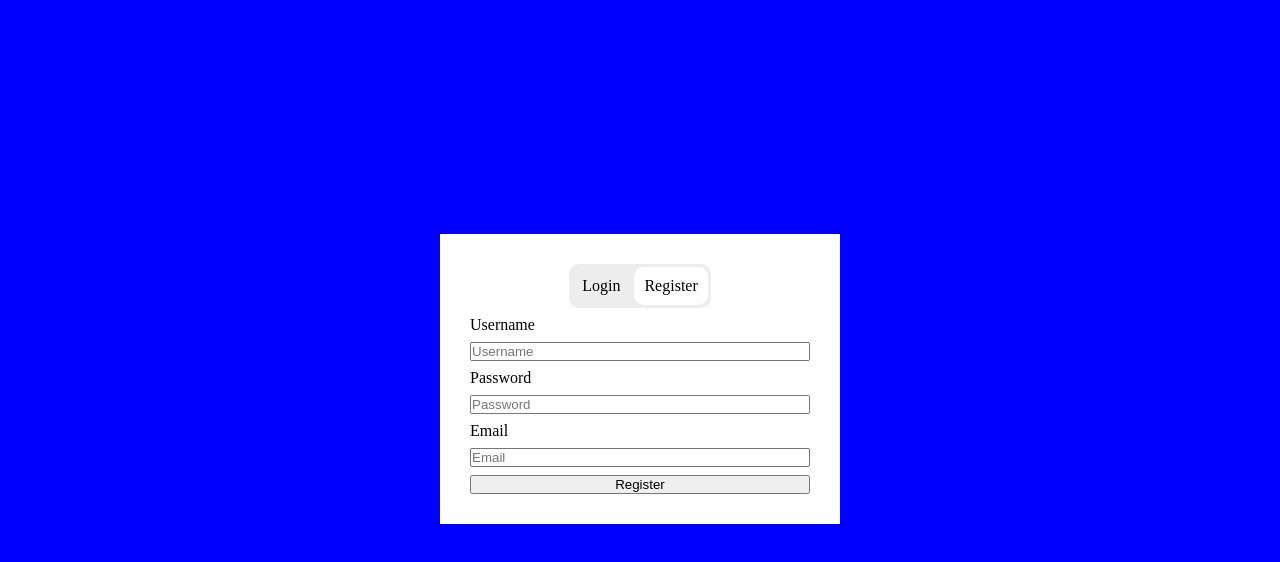
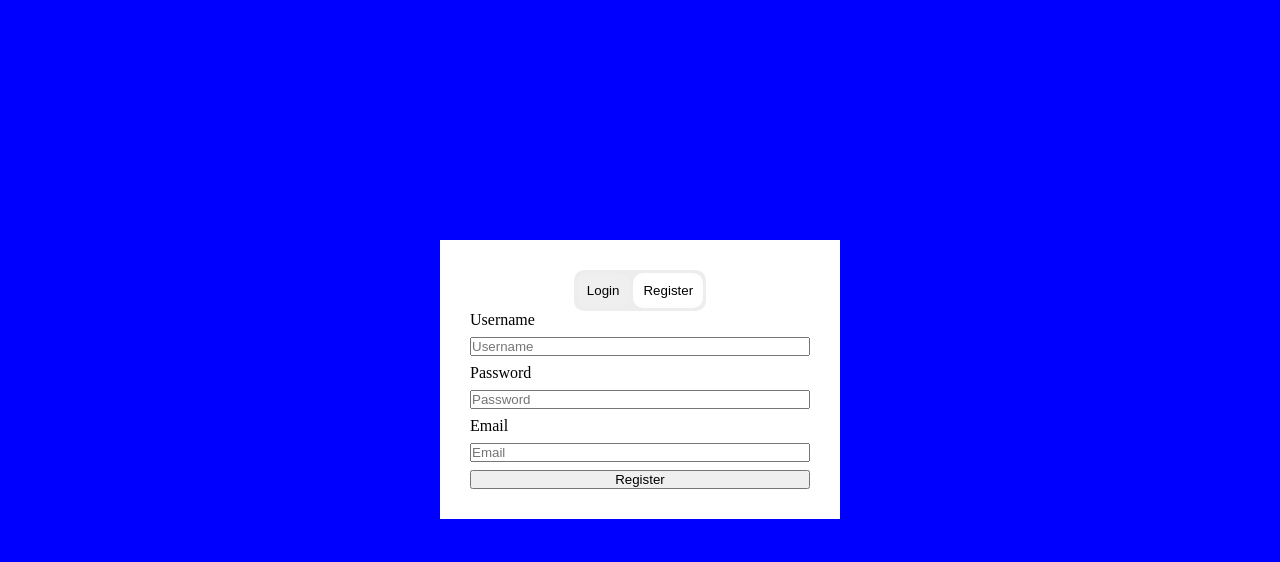
Before and after one commit to micke-ly/TestClone, a plain HTML site: page index.html in a window 1280 px wide. Shown: the part 58-620 px from the top of the page. Drawn offline with Linux system fonts and the light colour scheme.

Commit message:
Changed div toggle to buttons + styling for it

```diff
--- a/index.html
+++ b/index.html
@@ -14,23 +14,25 @@
   <body>
     <h1>Welcome to the RPS Game</h1>
     <div class="form-wrapper">
-      <!-- <form id="login-form">
-        <label for="username"></label>
-        <input type="text" name="username" id="username"/>
-        <label for="password"></label>
-        <input type="text" name="password" id=""password/>
-        <button type="submit">Login</button>
-      </form> -->
       <div class="form-container">
-        <form id="register-form">
-          <div class="form-toggle-wrapper">
-            <div class="form-toggle-container">
-              <!-- <span>Login</span>
-              <span>Register</span> -->
-              <div class="test">Login</div>
-              <div id="test1" class="test">Register</div>
-            </div>
+        <div class="form-toggle-wrapper">
+          <div class="form-toggle-container">
+            <button class="form-toggle-style form-toggle-inactive">
+              Login
+            </button>
+            <button class="form-toggle-style form-toggle-active">
+              Register
+            </button>
           </div>
+        </div>
+        <form id="login-form" class="form-style inactive-form">
+          <label for="username"></label>
+          <input type="text" name="username" id="username" />
+          <label for="password"></label>
+          <input type="text" name="password" id="" password />
+          <button type="submit">Login</button>
+        </form>
+        <form id="register-form" class="form-style">
           <label for="username">Username</label>
           <input type="text" name="username" placeholder="Username" />
           <label for="password">Password</label>
--- a/styles.css
+++ b/styles.css
@@ -22,6 +22,7 @@ h1 {
   text-align: center;
 }
 
+/* FORM CONTAINERS */
 .form-wrapper {
   display: flex;
   justify-content: center;
@@ -35,50 +36,44 @@ h1 {
   background-color: white;
   padding: 30px;
 }
-
+/* FORM TOGGLE */
 .form-toggle-wrapper {
   text-align: center;
 }
 
-.form-toggle-wrapper div {
-  /* display: flex; */
+.form-toggle-container {
+  padding: 3px;
   background-color: #ededed;
   display: inline-block;
   border-radius: 10px;
-  /* width: 50%; */
-  /* border-radius: 30%; */
-
-  /* justify-content: center; */
-  /* margin: 0 auto; */
 }
 
-.form-toggle-container {
-  padding: 3px;
+.form-toggle-style {
+  padding: 10px;
+  border: none;
+  border-radius: 10px;
 }
 
-. .form-toggle-wrapper span:last-child {
-  /* background-color: white; */
+.form-toggle-inactive {
+  cursor: pointer;
 }
 
-/* .form-toggle-wrapper span {
-  padding: 10px;
-} */
-.test {
-  padding: 10px;
+.form-toggle-active {
+  background-color: white;
 }
 
-#test1 {
-  background-color: white;
-  z-index: 1;
-}
-
-.form-container form {
+/* FORM */
+.form-style {
   display: flex;
   flex-direction: column;
   justify-content: center;
   gap: 0.5rem;
 }
 
+.inactive-form {
+  display: none;
+}
+
 input:focus::placeholder {
   color: transparent;
 }
```
